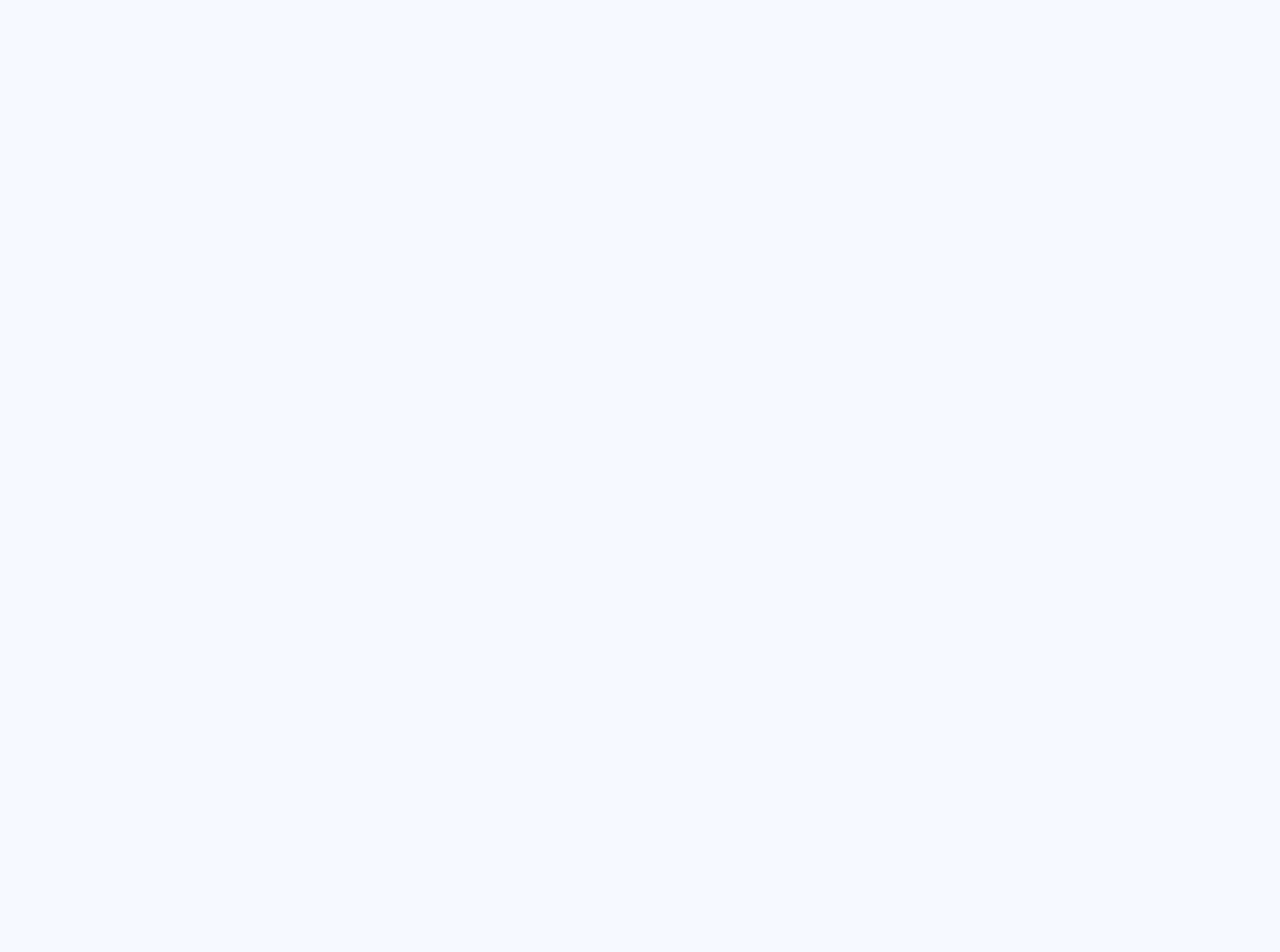
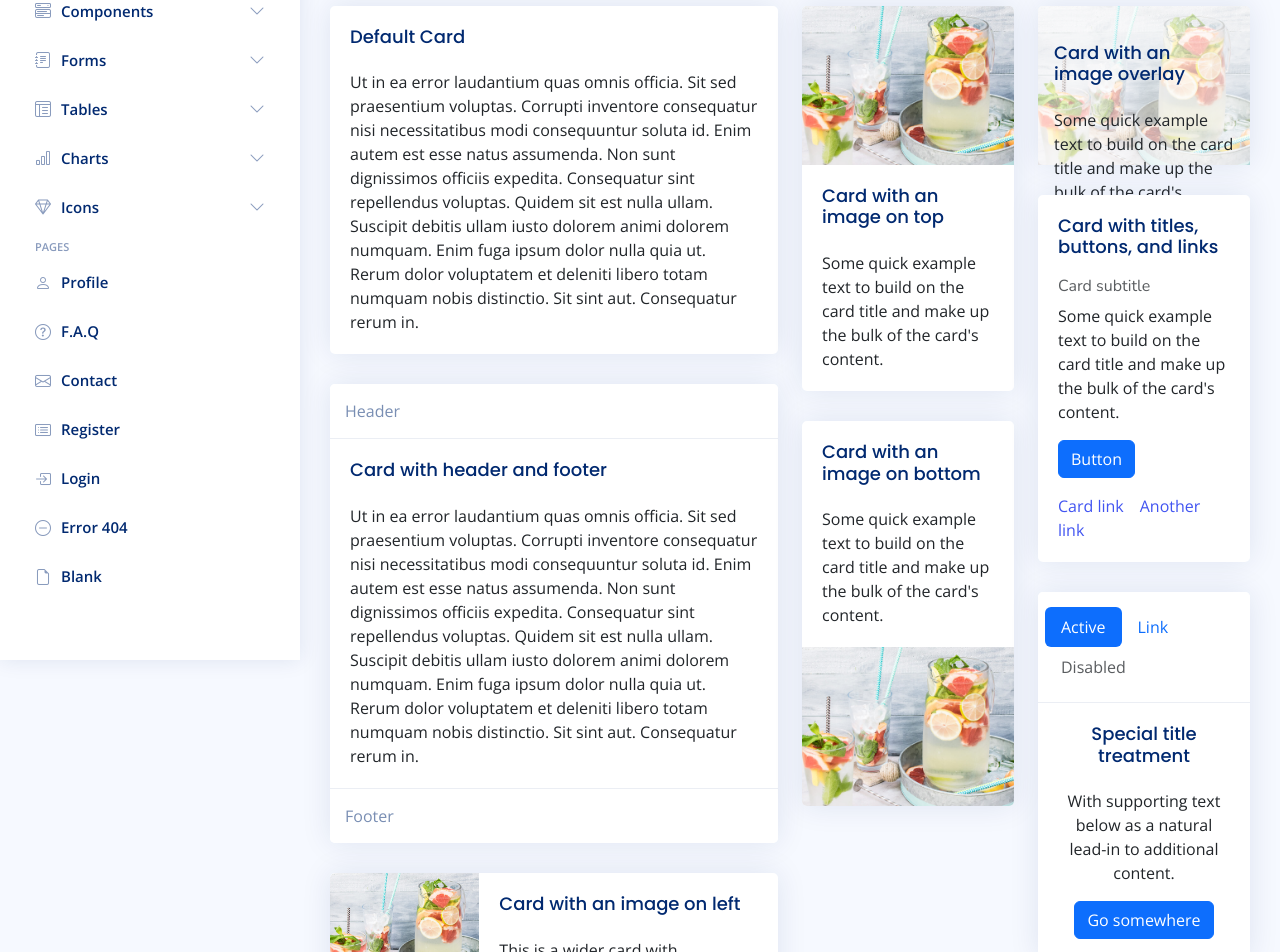
Before and after one commit to amitbd599/admin_bootstrap, a React (Create React App) app: page /components-cards in a window 1280 px wide. Before the commit this address had no page. Shown: the part 140-1092 px from the top of the page. Before the commit the page ends 800 px from the top, so only its background shows below. Built offline with nearby package versions, Linux system fonts and the light colour scheme.

Commit message:
components-cards add

```diff
--- a/src/App.js
+++ b/src/App.js
@@ -5,6 +5,7 @@ import AccordionPage from "./pages/AccordionPage";
 import BadgesPage from "./pages/BadgesPage";
 import BreadcrumbsPage from "./pages/BreadcrumbsPage";
 import ButtonsPage from "./pages/ButtonsPage";
+import CardsPage from "./pages/CardsPage";
 
 function App() {
   return (
@@ -22,6 +23,7 @@ function App() {
           element={<BreadcrumbsPage />}
         />
         <Route exact path='/components-buttons' element={<ButtonsPage />} />
+        <Route exact path='/components-cards' element={<CardsPage />} />
       </Routes>
     </BrowserRouter>
   );
--- /dev/null
+++ b/src/components/CardsInner.jsx
@@ -0,0 +1,176 @@
+import React from "react";
+
+const CardsInner = () => {
+  return (
+    <section className='section'>
+      <div className='row align-items-top'>
+        <div className='col-lg-6'>
+          {/* Default Card */}
+          <div className='card'>
+            <div className='card-body'>
+              <h5 className='card-title'>Default Card</h5>
+              Ut in ea error laudantium quas omnis officia. Sit sed praesentium
+              voluptas. Corrupti inventore consequatur nisi necessitatibus modi
+              consequuntur soluta id. Enim autem est esse natus assumenda. Non
+              sunt dignissimos officiis expedita. Consequatur sint repellendus
+              voluptas. Quidem sit est nulla ullam. Suscipit debitis ullam iusto
+              dolorem animi dolorem numquam. Enim fuga ipsum dolor nulla quia
+              ut. Rerum dolor voluptatem et deleniti libero totam numquam nobis
+              distinctio. Sit sint aut. Consequatur rerum in.
+            </div>
+          </div>
+          {/* End Default Card */}
+          {/* Card with header and footer */}
+          <div className='card'>
+            <div className='card-header'>Header</div>
+            <div className='card-body'>
+              <h5 className='card-title'>Card with header and footer</h5>
+              Ut in ea error laudantium quas omnis officia. Sit sed praesentium
+              voluptas. Corrupti inventore consequatur nisi necessitatibus modi
+              consequuntur soluta id. Enim autem est esse natus assumenda. Non
+              sunt dignissimos officiis expedita. Consequatur sint repellendus
+              voluptas. Quidem sit est nulla ullam. Suscipit debitis ullam iusto
+              dolorem animi dolorem numquam. Enim fuga ipsum dolor nulla quia
+              ut. Rerum dolor voluptatem et deleniti libero totam numquam nobis
+              distinctio. Sit sint aut. Consequatur rerum in.
+            </div>
+            <div className='card-footer'>Footer</div>
+          </div>
+          {/* End Card with header and footer */}
+          {/* Card with an image on left */}
+          <div className='card mb-3'>
+            <div className='row g-0'>
+              <div className='col-md-4'>
+                <img
+                  src='assets/img/card.jpg'
+                  className='img-fluid rounded-start'
+                  alt='...'
+                />
+              </div>
+              <div className='col-md-8'>
+                <div className='card-body'>
+                  <h5 className='card-title'>Card with an image on left</h5>
+                  <p className='card-text'>
+                    This is a wider card with supporting text below as a natural
+                    lead-in to additional content. This content is a little bit
+                    longer.
+                  </p>
+                </div>
+              </div>
+            </div>
+          </div>
+          {/* End Card with an image on left */}
+        </div>
+        <div className='col-lg-3'>
+          {/* Card with an image on top */}
+          <div className='card'>
+            <img src='assets/img/card.jpg' className='card-img-top' alt='...' />
+            <div className='card-body'>
+              <h5 className='card-title'>Card with an image on top</h5>
+              <p className='card-text'>
+                Some quick example text to build on the card title and make up
+                the bulk of the card's content.
+              </p>
+            </div>
+          </div>
+          {/* End Card with an image on top */}
+          {/* Card with an image on bottom */}
+          <div className='card'>
+            <div className='card-body'>
+              <h5 className='card-title'>Card with an image on bottom</h5>
+              <p className='card-text'>
+                Some quick example text to build on the card title and make up
+                the bulk of the card's content.
+              </p>
+            </div>
+            <img
+              src='assets/img/card.jpg'
+              className='card-img-bottom'
+              alt='...'
+            />
+          </div>
+          {/* End Card with an image on bottom */}
+        </div>
+        <div className='col-lg-3'>
+          {/* Card with an image overlay */}
+          <div className='card'>
+            <img src='assets/img/card.jpg' className='card-img-top' alt='...' />
+            <div className='card-img-overlay'>
+              <h5 className='card-title'>Card with an image overlay</h5>
+              <p className='card-text'>
+                Some quick example text to build on the card title and make up
+                the bulk of the card's content.
+              </p>
+            </div>
+          </div>
+          {/* End Card with an image overlay */}
+          {/* Card with titles, buttons, and links */}
+          <div className='card'>
+            <div className='card-body'>
+              <h5 className='card-title'>
+                Card with titles, buttons, and links
+              </h5>
+              <h6 className='card-subtitle mb-2 text-muted'>Card subtitle</h6>
+              <p className='card-text'>
+                Some quick example text to build on the card title and make up
+                the bulk of the card's content.
+              </p>
+              <p className='card-text'>
+                <a href='#' className='btn btn-primary'>
+                  Button
+                </a>
+              </p>
+              <a href='#' className='card-link'>
+                Card link
+              </a>
+              <a href='#' className='card-link'>
+                Another link
+              </a>
+            </div>
+          </div>
+          {/* End Card with titles, buttons, and links */}
+          {/* Special title treatmen */}
+          <div className='card text-center'>
+            <div className='card-header'>
+              <ul className='nav nav-pills card-header-pills'>
+                <li className='nav-item'>
+                  <a className='nav-link active' href='#'>
+                    Active
+                  </a>
+                </li>
+                <li className='nav-item'>
+                  <a className='nav-link' href='#'>
+                    Link
+                  </a>
+                </li>
+                <li className='nav-item'>
+                  <a
+                    className='nav-link disabled'
+                    href='#'
+                    tabIndex={-1}
+                    aria-disabled='true'
+                  >
+                    Disabled
+                  </a>
+                </li>
+              </ul>
+            </div>
+            <div className='card-body'>
+              <h5 className='card-title'>Special title treatment</h5>
+              <p className='card-text'>
+                With supporting text below as a natural lead-in to additional
+                content.
+              </p>
+              <a href='#' className='btn btn-primary'>
+                Go somewhere
+              </a>
+            </div>
+          </div>
+          {/* End Special title treatmen */}
+        </div>
+      </div>
+    </section>
+  );
+};
+
+export default CardsInner;
--- /dev/null
+++ b/src/pages/CardsPage.jsx
@@ -0,0 +1,18 @@
+import React from "react";
+import MasterLayout from "../layout/MasterLayout";
+import Breadcrumb from "../components/Breadcrumb";
+import CardsInner from "../components/CardsInner";
+
+const CardsPage = () => {
+  return (
+    <MasterLayout>
+      {/* Breadcrumb */}
+      <Breadcrumb title={"Cards"} />
+
+      {/* CardsInner */}
+      <CardsInner />
+    </MasterLayout>
+  );
+};
+
+export default CardsPage;
```
